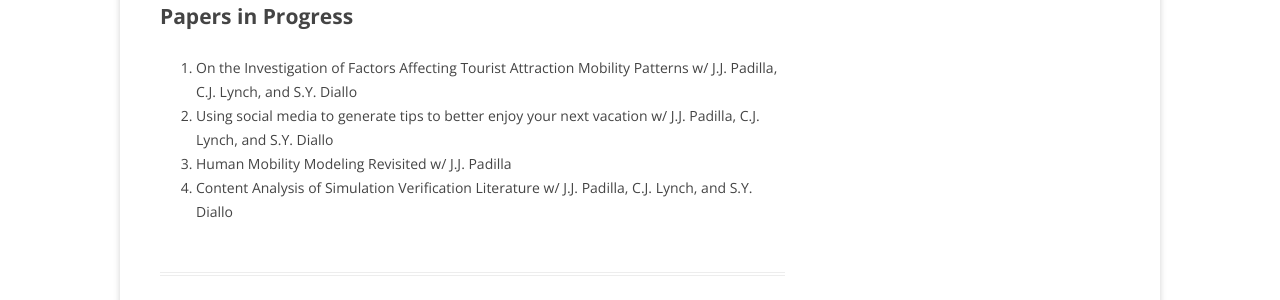
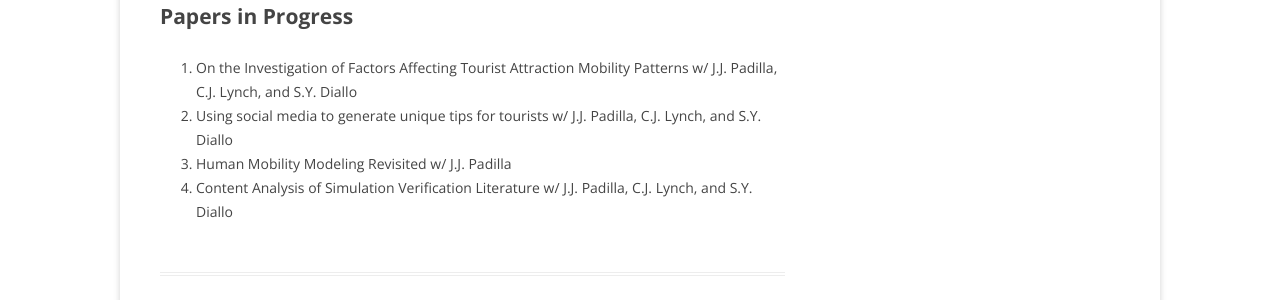
Before and after one commit to hamdikavak/hamdikavak.github.io, a Jekyll site: the page built from publications/index.html, in a window 1280 px wide and 900 px high, scrolled down 1725 px. Shown: the part 407-707 px from the top of the window. Built offline with Jekyll 4.4.1, drawn with Linux system fonts in a browser that asks for light colours; nearby versions of some CDN libraries; library files that are not in the unit come from our copies.

Commit message:
Update index.html

```diff
--- a/publications/index.html
+++ b/publications/index.html
@@ -125,7 +125,7 @@ current_page_publications: current_page_item
     On the Investigation of Factors Affecting Tourist Attraction Mobility Patterns w/ J.J. Padilla, C.J. Lynch, and S.Y. Diallo
   </li>
   <li>
-    Using social media to generate tips to better enjoy your next vacation w/ J.J. Padilla, C.J. Lynch, and S.Y. Diallo
+    Using social media to generate unique tips for tourists w/ J.J. Padilla, C.J. Lynch, and S.Y. Diallo
   </li>
   <li>
      Human Mobility Modeling Revisited w/ J.J. Padilla
```
